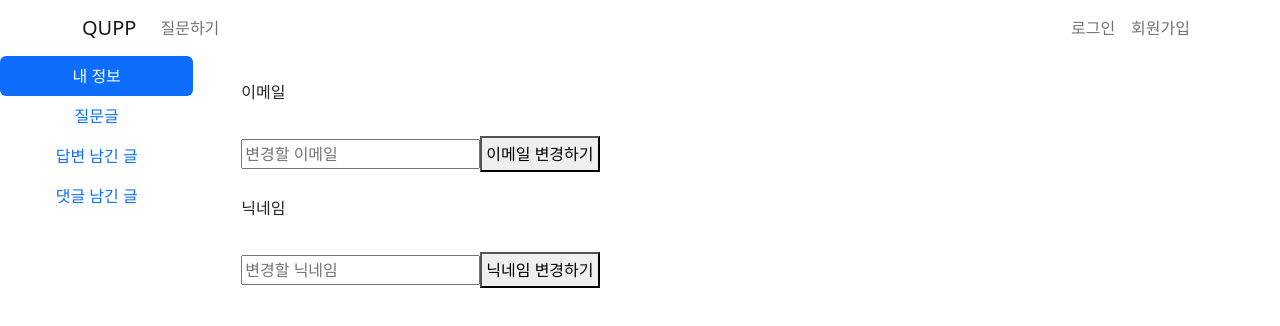
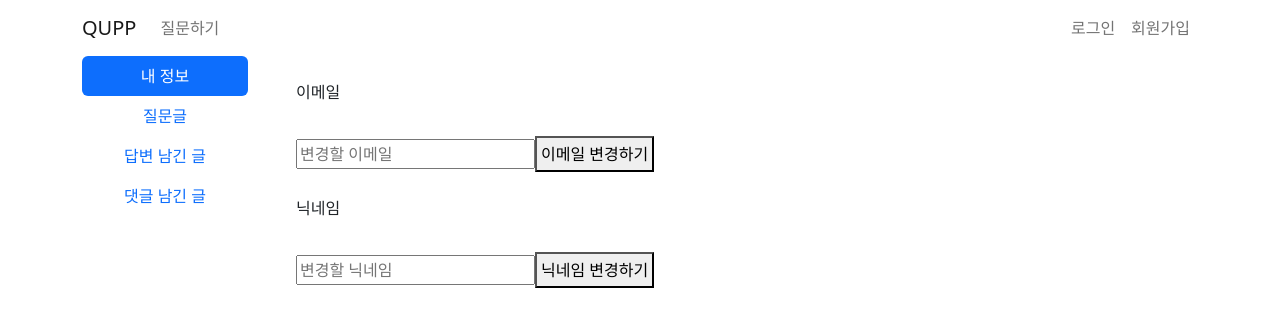
Before and after one commit to devmizz/qupp-front, a React (Create React App) app: page /my_page in a window 1280 px wide. Shown: the top 326 px of the page. Built offline with nearby package versions, Linux system fonts and the light colour scheme; no server answers.

Commit message:
FIX: mypage resize

```diff
--- a/src/components/user/MyInfo.jsx
+++ b/src/components/user/MyInfo.jsx
@@ -41,7 +41,7 @@ function MyInfo() {
   };
 
   return (
-    <div className="flex flex-col rounded-md bg-slate-100 px-4 py-2 text-lg w-8/12">
+    <div className="flex flex-col rounded-md bg-slate-100 px-4 py-2 text-lg w-full">
       <div className="flex my-2">
         <div className="flex">
           <div className="py-2">이메일</div>
--- a/src/views/user/MyPage.jsx
+++ b/src/views/user/MyPage.jsx
@@ -10,11 +10,8 @@ import MyReplys from '../../components/user/MyReplys';
 
 function MyPage() {
   return (
-    <Tab.Container
-      id="left-tabs-example"
-      defaultActiveKey="info"
-      className="flex container justify-center items-center"
-    >
+    <div className="container justify-center items-center w-8/12">
+      <Tab.Container id="left-tabs-example" defaultActiveKey="info">
         <Row>
           <Col sm={2}>
             <Nav justify variant="pills" className="flex-column">
@@ -50,6 +47,7 @@ function MyPage() {
           </Col>
         </Row>
       </Tab.Container>
+    </div>
   );
 }
 
```
Lines whose indentation alone changed are shown as unchanged.
